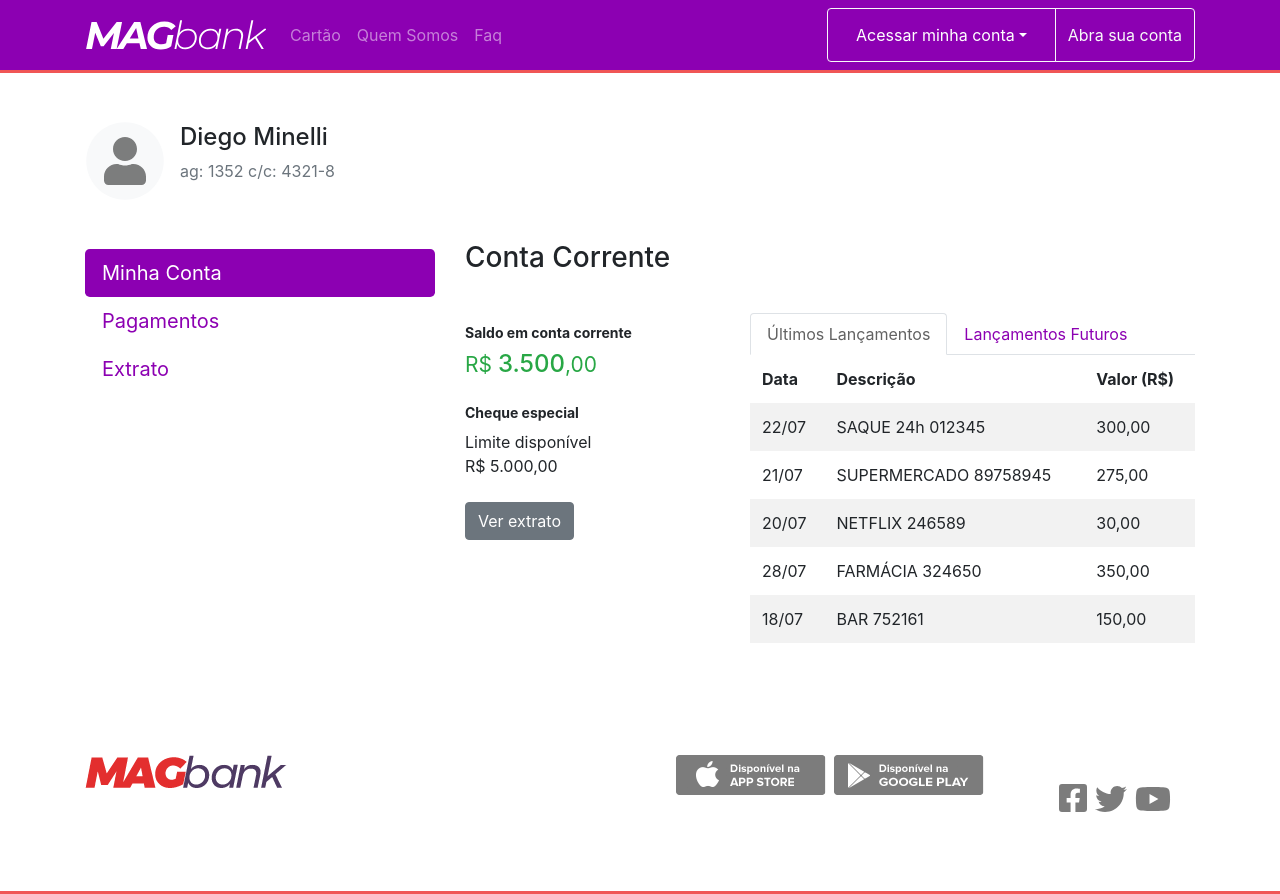
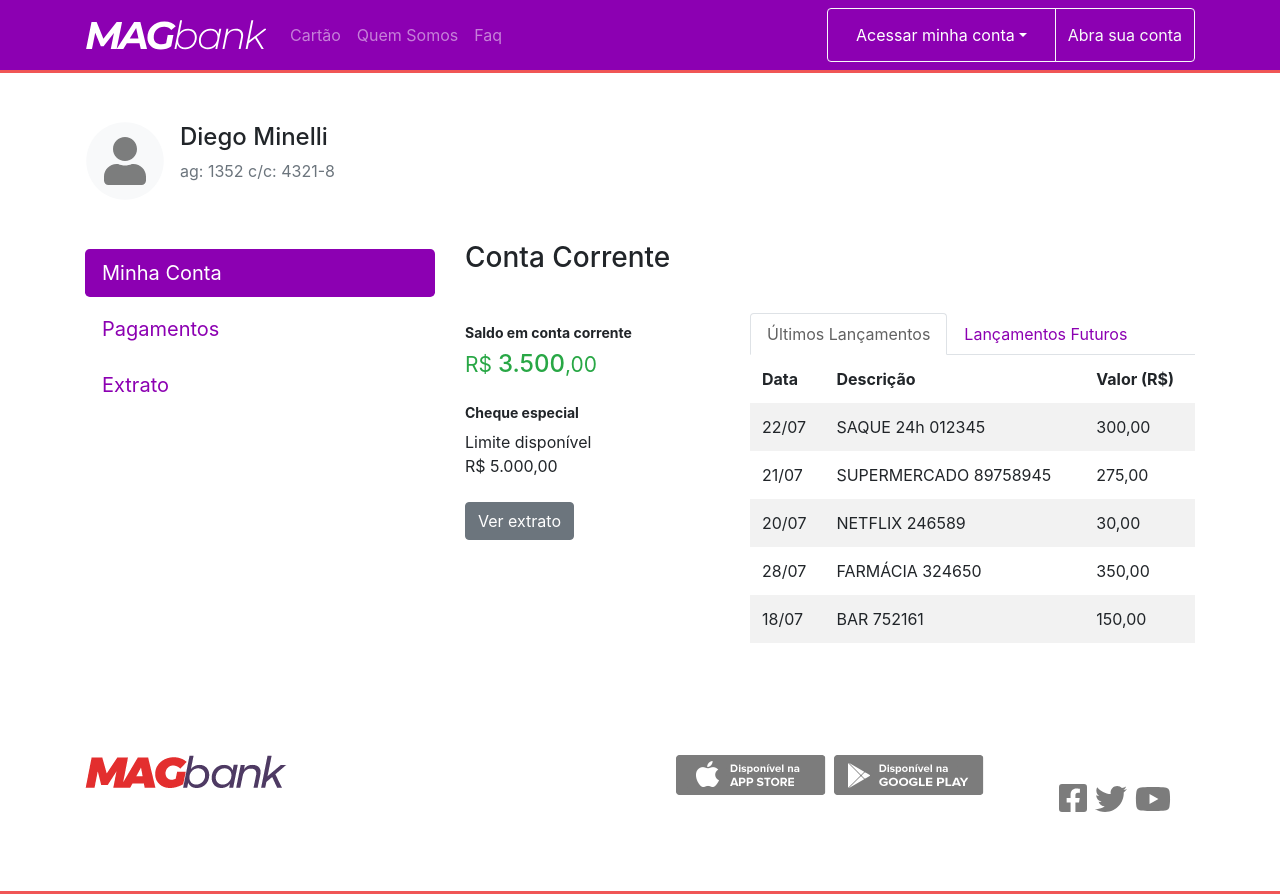
Before and after one commit to diegominelli/Magbank, a React (Create React App) app: page /dashboard in a window 1280 px wide. Built offline with nearby package versions, Linux system fonts and the light colour scheme.

Commit message:
Corrigindo o menu do Dashboard

```diff
--- a/src/views/Dashboard.js
+++ b/src/views/Dashboard.js
@@ -7,8 +7,17 @@ import { faCircle, faUser } from '@fortawesome/free-solid-svg-icons';
 import AccountBalance from '../components/AccountBalance';
 
 import './Dashboard.scss';
+import { useState } from 'react';
 
 const Dashboard = ({ className = false }) => {
+  const [activeLink, setActiveLink] = useState(0);
+
+  const links = [
+    { text: 'Minha Conta', path: '/dashboard', exact: true },
+    { text: 'Pagamentos', path: '/dashboard/payments' },
+    { text: 'Extrato', path: '/dashboard/history' },
+  ];
+
   const data = {
     latestBalance: [
       { date: '22/07', description: 'SAQUE 24h 012345', value: '300,00' },
@@ -46,36 +55,26 @@ const Dashboard = ({ className = false }) => {
               <p className="text-muted">ag: 1352 c/c: 4321-8</p>
             </Col>
           </Row>
-          <Link to="/dashboard">
+          {links.map(({ text, path, exact }, key) => (
+            <Link
+              className="dashboard-link"
+              to={path}
+              exact={exact ? exact : false}
+              key={key}
+            >
               <Button
-              className="dashboard-button dashboard-button-active text-left"
+                className={`dashboard-button text-left ${
+                  key === activeLink ? 'dashboard-button-active' : ''
+                }`}
                 variant="link"
                 size="lg"
                 block
+                onClick={() => setActiveLink(key)}
               >
-              Minha Conta
+                {text}
               </Button>
             </Link>
-          <Link to="/dashboard/payments">
-            <Button
-              className="dashboard-button text-left"
-              variant="link"
-              size="lg"
-              block
-            >
-              Pagamentos
-            </Button>
-          </Link>
-          <Link to="/dashboard/history">
-            <Button
-              className="dashboard-button text-left"
-              variant="link"
-              size="lg"
-              block
-            >
-              Extrato
-            </Button>
-          </Link>
+          ))}
         </Col>
         <Switch>
           <Route path="/dashboard/history">
--- a/src/views/Dashboard.scss
+++ b/src/views/Dashboard.scss
@@ -20,12 +20,29 @@
   &-button {
     color: $color-primary;
     text-decoration: none;
+    margin-bottom: 0.5rem;
 
     &:hover,
-    &-active {
+    &:focus,
+    &-active,
+    &-active:hover {
+      text-decoration: none;
+    }
+
+    &:hover,
+    &-active,
+    &-active:hover {
       color: #FFF;
+    }
+
+
+    &:hover {
+      background-color: $color-muted;
+    }
+
+    &-active,
+    &-active:hover {
       background-color: $color-primary;
-      text-decoration: none;
     }
   }
 
@@ -36,5 +53,11 @@
   a.nav-item.nav-link.active {
     color: $color-muted;
   }
+}
 
+a.dashboard-link,
+a.dashboard-link:active,
+a.dashboard-link:focus,
+a.dashboard-link:hover {
+  text-decoration: none;
 }
```
Lines whose indentation alone changed are shown as unchanged.
